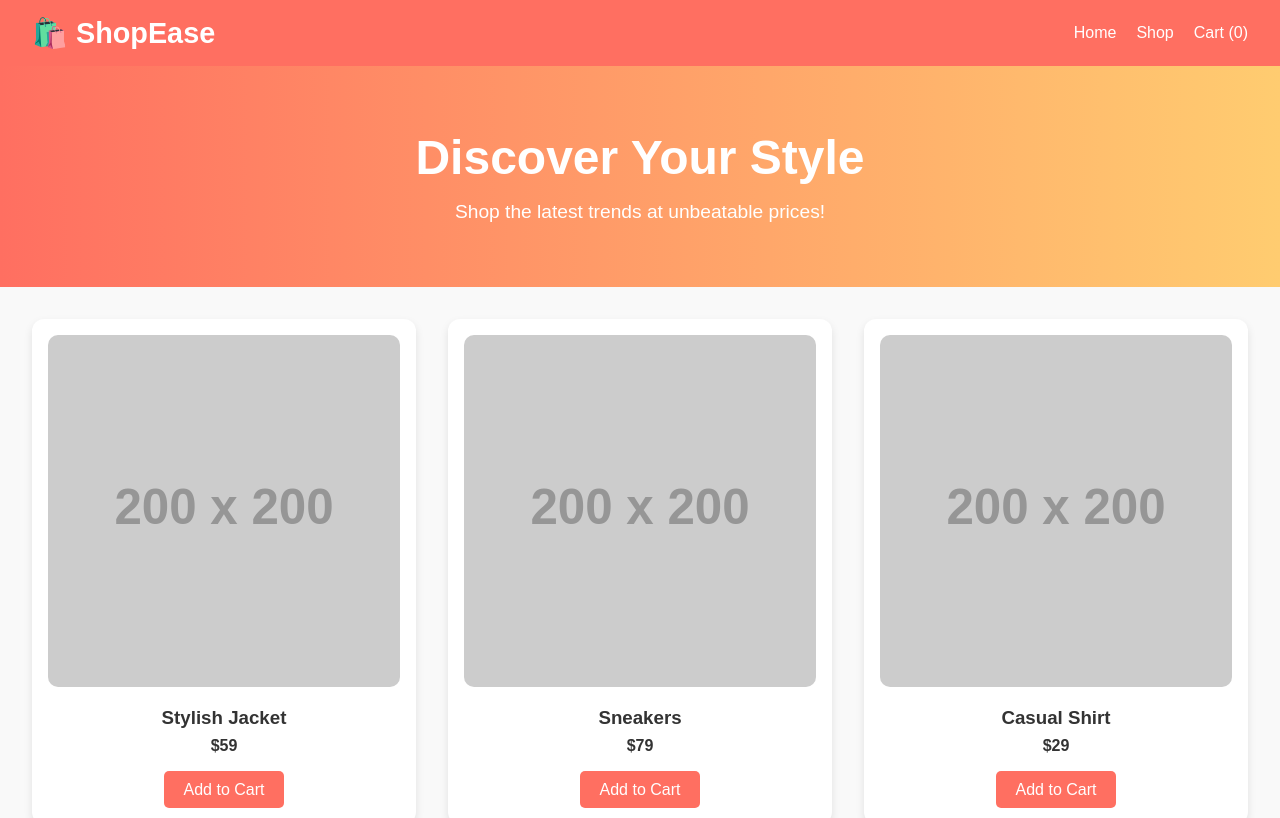
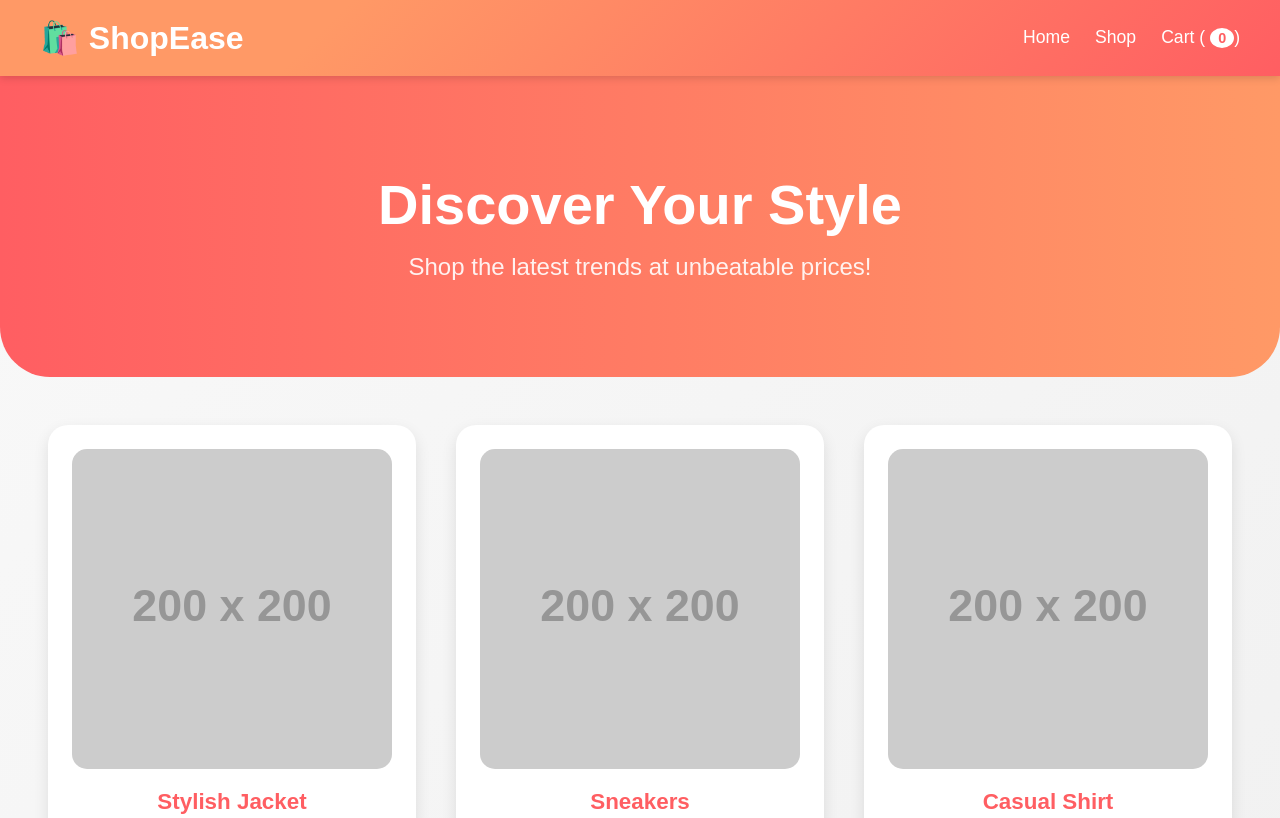
Before and after one commit to KAVIRAJ0712/JSR-CODERS, a plain HTML site: page index.html in a window 1280 px wide. Shown: the top 818 px of the page. Drawn offline with Linux system fonts and the light colour scheme; placeholder pictures from the web are drawn by us.

Commit message:
Updated CSS for better design

```diff
--- a/style.css
+++ b/style.css
@@ -1,4 +1,4 @@
-/* Reset some default styles */
+/* Reset and basic settings */
 * {
     margin: 0;
     padding: 0;
@@ -7,21 +7,26 @@
 
 body {
     font-family: 'Poppins', sans-serif;
-    background: #f9f9f9;
+    background: linear-gradient(135deg, #f9f9f9, #f1f1f1);
     color: #333;
 }
 
 /* Navbar */
 .navbar {
-    background-color: #ff6f61;
+    background-color: #ff5e62;
+    background-image: linear-gradient(315deg, #ff5e62 0%, #ff9966 74%);
     display: flex;
     justify-content: space-between;
     align-items: center;
-    padding: 1rem 2rem;
+    padding: 1.2rem 2.5rem;
+    box-shadow: 0 2px 8px rgba(0, 0, 0, 0.15);
+    position: sticky;
+    top: 0;
+    z-index: 1000;
 }
 
 .logo {
-    font-size: 1.8rem;
+    font-size: 2rem;
     font-weight: bold;
     color: white;
 }
@@ -32,78 +37,131 @@ body {
 }
 
 .nav-links li {
-    margin-left: 20px;
+    margin-left: 25px;
 }
 
 .nav-links a {
     color: white;
     text-decoration: none;
-    font-size: 1rem;
+    font-size: 1.1rem;
+    position: relative;
+}
+
+.nav-links a::after {
+    content: '';
+    width: 0%;
+    height: 2px;
+    background: white;
+    display: block;
+    margin: auto;
+    transition: 0.3s;
+}
+
+.nav-links a:hover::after {
+    width: 100%;
 }
 
 /* Hero Section */
 .hero {
     text-align: center;
-    padding: 4rem 2rem;
-    background: linear-gradient(to right, #ff6f61, #ffcc70);
+    padding: 6rem 2rem;
+    background: linear-gradient(to right, #ff5e62, #ff9966);
     color: white;
+    border-bottom-left-radius: 50px;
+    border-bottom-right-radius: 50px;
+    animation: fadeIn 2s ease-in;
 }
 
 .hero h1 {
-    font-size: 3rem;
+    font-size: 3.5rem;
     margin-bottom: 1rem;
+    font-weight: bold;
 }
 
 .hero p {
-    font-size: 1.2rem;
+    font-size: 1.5rem;
+    opacity: 0.9;
+}
+
+/* Animation */
+@keyframes fadeIn {
+    from { opacity: 0; transform: translateY(-20px); }
+    to { opacity: 1; transform: translateY(0); }
 }
 
 /* Products Section */
 .products {
     display: grid;
     grid-template-columns: repeat(auto-fit, minmax(250px, 1fr));
-    gap: 2rem;
-    padding: 2rem;
+    gap: 2.5rem;
+    padding: 3rem;
 }
 
 .product {
     background: white;
-    border-radius: 12px;
-    box-shadow: 0 4px 8px rgba(0,0,0,0.1);
-    padding: 1rem;
+    border-radius: 20px;
+    box-shadow: 0 6px 15px rgba(0,0,0,0.1);
+    padding: 1.5rem;
     text-align: center;
-    transition: transform 0.3s;
+    transition: transform 0.3s, box-shadow 0.3s;
+    cursor: pointer;
+    position: relative;
+    overflow: hidden;
 }
 
 .product:hover {
-    transform: translateY(-5px);
+    transform: translateY(-10px);
+    box-shadow: 0 12px 25px rgba(0,0,0,0.2);
 }
 
 .product img {
     width: 100%;
-    border-radius: 10px;
+    border-radius: 15px;
+    margin-bottom: 1rem;
+    transition: transform 0.5s;
+}
+
+.product:hover img {
+    transform: scale(1.1);
 }
 
 .product h3 {
-    margin: 1rem 0 0.5rem;
+    margin-bottom: 0.5rem;
+    font-size: 1.4rem;
+    color: #ff5e62;
 }
 
 .product p {
     margin-bottom: 1rem;
+    font-size: 1.2rem;
     font-weight: bold;
+    color: #333;
 }
 
+/* Add to Cart Button */
 .product button {
-    background-color: #ff6f61;
+    background: linear-gradient(to right, #ff5e62, #ff9966);
     border: none;
-    padding: 0.6rem 1.2rem;
+    padding: 0.7rem 1.5rem;
     color: white;
     font-size: 1rem;
-    border-radius: 5px;
+    border-radius: 25px;
     cursor: pointer;
-    transition: background 0.3s;
+    transition: background 0.3s, transform 0.3s;
 }
 
 .product button:hover {
-    background-color: #e65b50;
+    background: linear-gradient(to left, #ff5e62, #ff9966);
+    transform: scale(1.05);
 }
+
+/* Cart Count Styling */
+#cart-count {
+    font-weight: bold;
+    background: white;
+    color: #ff5e62;
+    padding: 2px 8px;
+    border-radius: 50%;
+    font-size: 0.9rem;
+    margin-left: 5px;
+}
```
